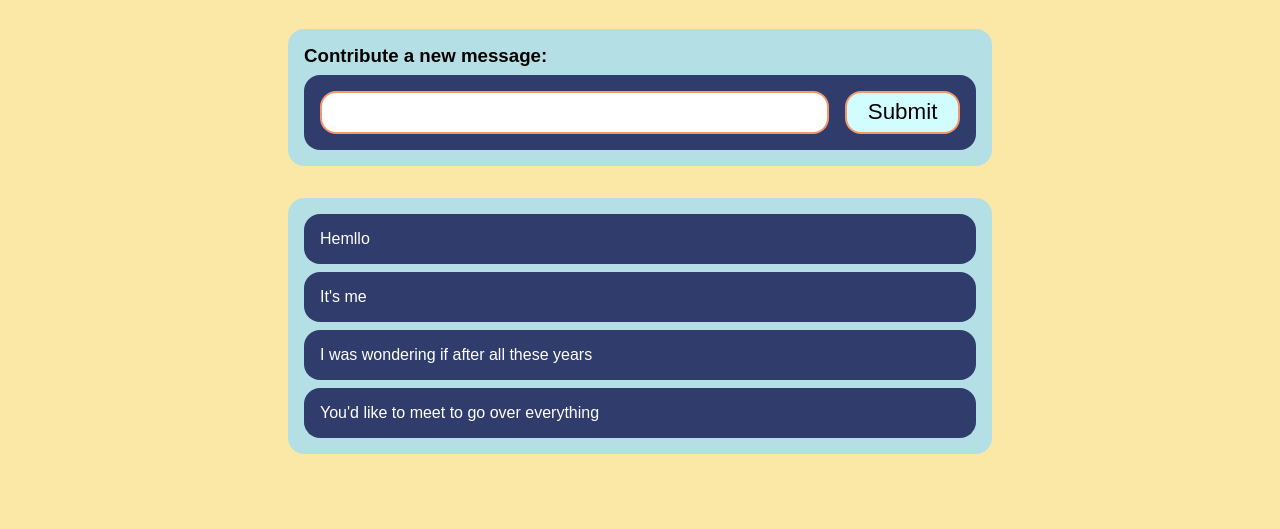
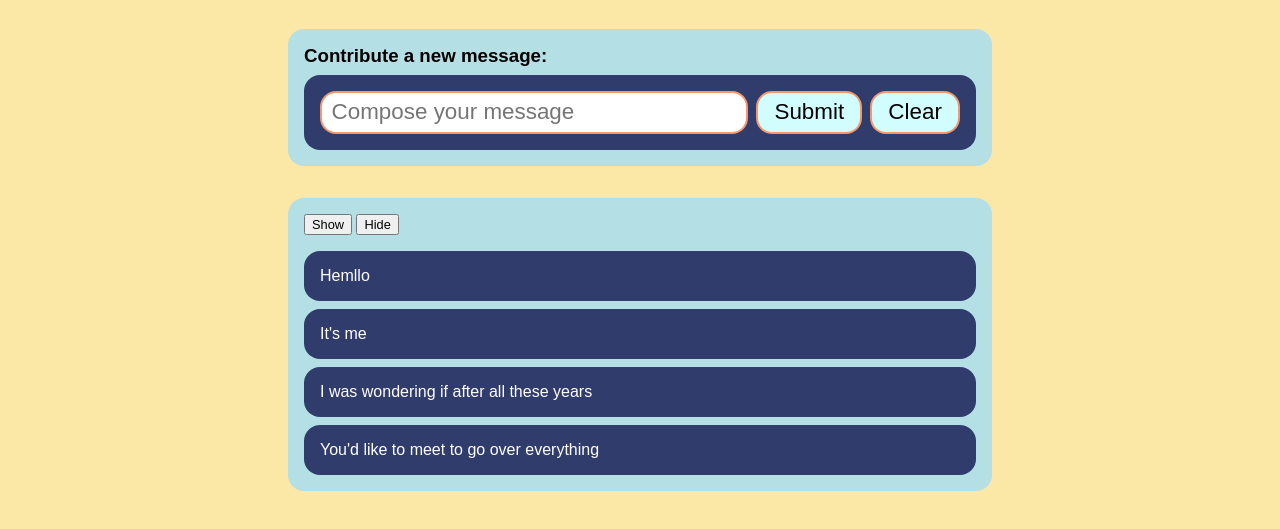
Before and after one commit to mingyugao/cpsc436a1, a plain HTML site: page index.html in a window 1280 px wide. Shown: the part 83-612 px from the top of the page. Drawn offline with Linux system fonts and the light colour scheme.

Commit message:
add submit and buttons

```diff
--- a/index.html
+++ b/index.html
@@ -13,15 +13,22 @@
     </div>
     <div id="home" class="hidden">
       <div id="form-container" class="container">
-        <form method="post">
+        <form method="post" onsubmit="return submitMessage()">
           <h3>Contribute a new message:</h3>
           <div>
-            <input type="text" name="message">
-            <input type="submit">
+            <input id="message-input" type="text" name="message" placeholder="Compose your message">
+            <input class="button" type="submit">
+            <input class="button" type="button" value="Clear" onclick="clearMessageInput()">
           </div>
         </form>
       </div>
-      <div id="messages-container" class="container">
+      <div class="container">
+        <div id="buttons-container">
+          <button onclick="displayMessages(true)">Show</button>
+          <button onclick="displayMessages(false)">Hide</button>
+        </div>
+        <div id="messages-container">
+        </div>
       </div>
     </div>
     <div id="about" class="hidden">
--- a/script.js
+++ b/script.js
@@ -12,16 +12,37 @@ const navigateTo = page => {
   document.getElementById(page).style.display = 'block';
 };
 
-const appendMessage = message => {
+const displayMessages = display => {
+  const messages = document.getElementById('messages-container');
+  display
+    ? messages.style.display = 'block'
+    : messages.style.display = 'none';
+};
+
+const addMessage = (message, pre) => {
   const newDiv = document.createElement('div');
   const newText = document.createTextNode(message);
   newDiv.appendChild(newText);
   newDiv.classList.add('message');
-  document.getElementById('messages-container').appendChild(newDiv);
+  const messagesContainer = document.getElementById('messages-container');
+  pre
+    ? messagesContainer.prepend(newDiv)
+    : messagesContainer.appendChild(newDiv);
+};
+
+const clearMessageInput = () => {
+  document.getElementById('message-input').value = '';
+};
+
+const submitMessage = () => {
+  const newMessage = document.getElementById('message-input').value;
+  if (newMessage) addMessage(newMessage, true);
+  clearMessageInput();
+  return false;
 };
 
 window.onload = () => {
   const parsed = JSON.parse(data);
-  parsed.messages.forEach(message => appendMessage(message.contentText));
+  parsed.messages.forEach(message => addMessage(message.contentText));
   navigateTo('home');
 };
--- a/styles.css
+++ b/styles.css
@@ -2,6 +2,10 @@ body {
   background-color: #fbe8a6;
   font-family: sans-serif;
   margin: 0;
+}
+
+input:focus {
+  outline: none;
 }
 
 .hidden {
@@ -58,17 +62,29 @@ body {
   min-width: 5rem;
 }
 
-#form-container > form > div > input[type=submit] {
+#form-container > form > div > input.button {
   background-color: #d2fdff;
   flex-grow: 1;
-  margin-left: 1rem;
+  margin-left: 0.5rem;
 }
 
-#form-container > form > div > input[type=submit]:hover {
+#form-container > form > div > input.button:hover {
   background-color: #f4976c;
   border: 2px solid #d2fdff;
   color: white;
   cursor: pointer;
+}
+
+#form-container > form > div > input.button:active {
+  background-color: #dd855d;
+}
+
+#buttons-container {
+  margin-bottom: 1rem;
+}
+
+#buttons-container > button {
+  font-size: 0.8rem;
 }
 
 #messages-container > .message {
```
